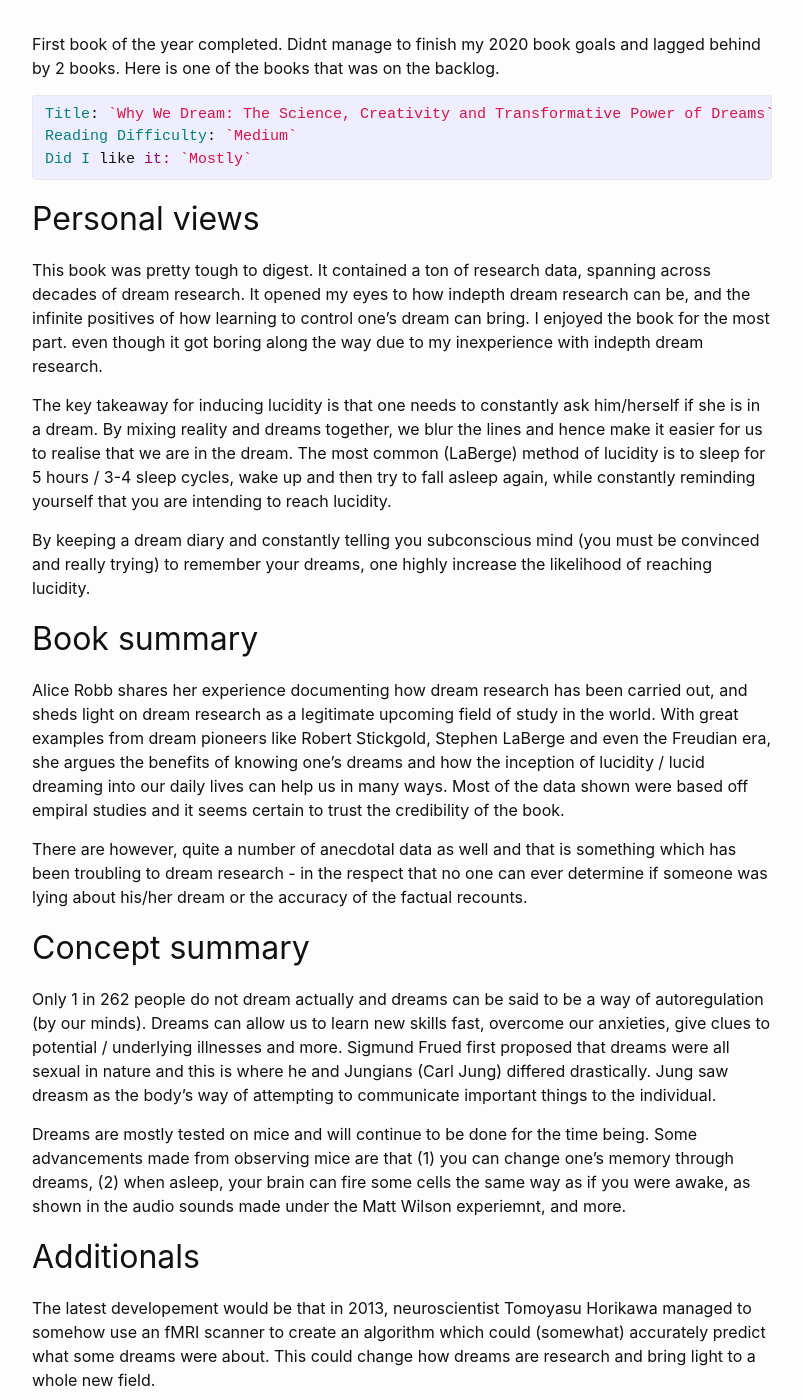
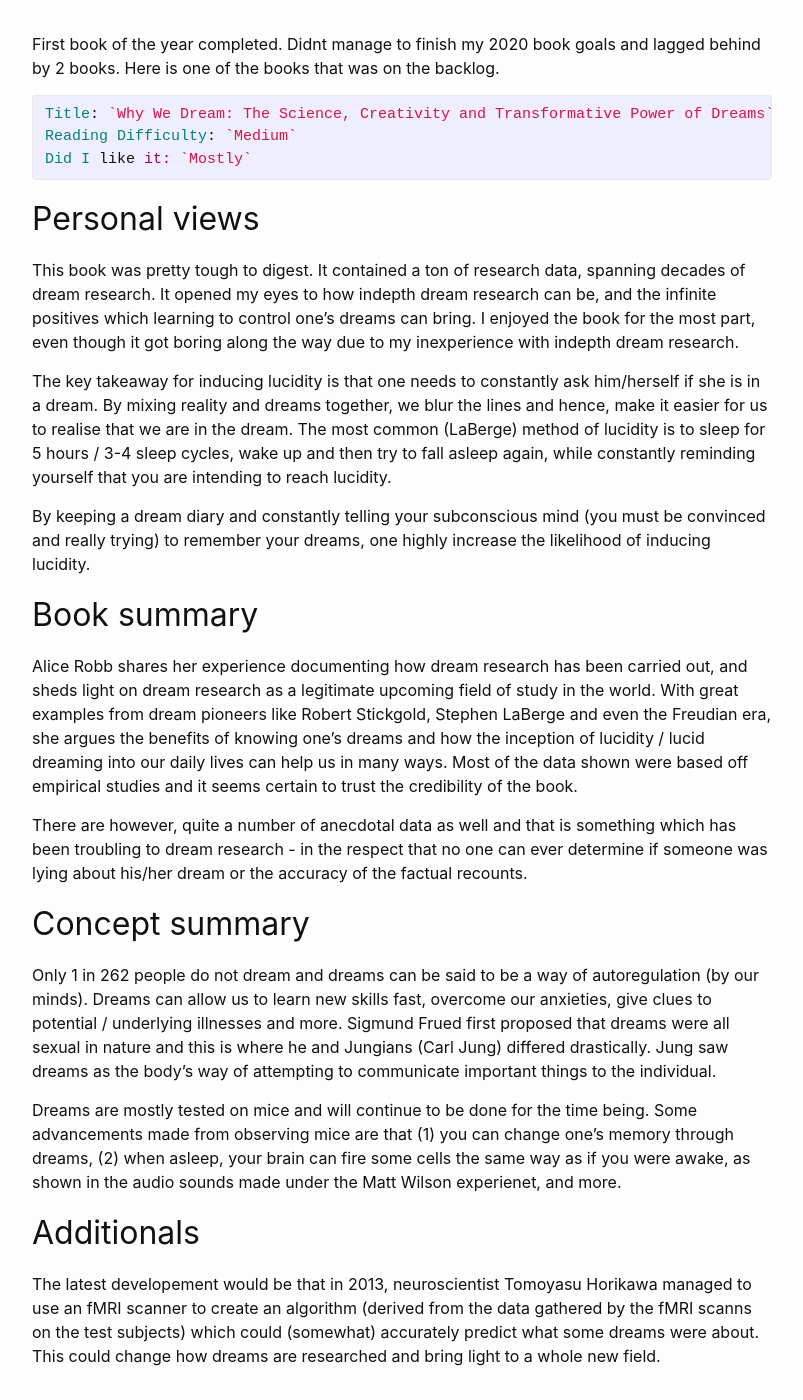
Before and after one commit to quinncheong/quinncheong.github.io, a Jekyll site: the page built from posts-book-reviews/_posts/2021-01-20-why-we-dream.markdown, in a window 1280 px wide and 1400 px high, scrolled down 252 px. Shown: the whole window, without its empty margins (238-1041 px from the left). Built offline with Jekyll 4.4.1, drawn with Linux system fonts in a browser that asks for light colours.

Commit message:
Change spelling errors

```diff
--- a/posts-book-reviews/_posts/2021-01-20-why-we-dream.markdown
+++ b/posts-book-reviews/_posts/2021-01-20-why-we-dream.markdown
@@ -13,25 +13,24 @@ Did I like it: `Mostly`
 {% endhighlight %}
 
 ## Personal views
-This book was pretty tough to digest. It contained a ton of research data, spanning across decades of dream research. It opened my eyes to how indepth dream research can be, and the infinite positives of how learning to control one's dream can bring. I enjoyed the book for the most part. even though it got boring along the way due to my inexperience with indepth dream research.
+This book was pretty tough to digest. It contained a ton of research data, spanning decades of dream research. It opened my eyes to how indepth dream research can be, and the infinite positives which learning to control one's dreams can bring. I enjoyed the book for the most part, even though it got boring along the way due to my inexperience with indepth dream research.
 
-The key takeaway for inducing lucidity is that one needs to constantly ask him/herself if she is in a dream. By mixing reality and dreams together, we blur the lines and hence make it easier for us to realise that we are in the dream. The most common (LaBerge) method of lucidity is to sleep for 5 hours / 3-4 sleep cycles, wake up and then try to fall asleep again, while constantly reminding yourself that you are intending to reach lucidity.
+The key takeaway for inducing lucidity is that one needs to constantly ask him/herself if she is in a dream. By mixing reality and dreams together, we blur the lines and hence, make it easier for us to realise that we are in the dream. The most common (LaBerge) method of lucidity is to sleep for 5 hours / 3-4 sleep cycles, wake up and then try to fall asleep again, while constantly reminding yourself that you are intending to reach lucidity.
 
-By keeping a dream diary and constantly telling you subconscious mind (you must be convinced and really trying) to remember your dreams, one highly increase the likelihood of reaching lucidity.
-
+By keeping a dream diary and constantly telling your subconscious mind (you must be convinced and really trying) to remember your dreams, one highly increase the likelihood of inducing lucidity.
 
 ## Book summary
-Alice Robb shares her experience documenting how dream research has been carried out, and sheds light on dream research as a legitimate upcoming field of study in the world. With great examples from dream pioneers like Robert Stickgold, Stephen LaBerge and even the Freudian era, she argues the benefits of knowing one's dreams and how the inception of lucidity / lucid dreaming into our daily lives can help us in many ways. Most of the data shown were based off empiral studies and it seems certain to trust the credibility of the book.
+Alice Robb shares her experience documenting how dream research has been carried out, and sheds light on dream research as a legitimate upcoming field of study in the world. With great examples from dream pioneers like Robert Stickgold, Stephen LaBerge and even the Freudian era, she argues the benefits of knowing one's dreams and how the inception of lucidity / lucid dreaming into our daily lives can help us in many ways. Most of the data shown were based off empirical studies and it seems certain to trust the credibility of the book.
 
 There are however, quite a number of anecdotal data as well and that is something which has been troubling to dream research - in the respect that no one can ever determine if someone was lying about his/her dream or the accuracy of the factual recounts.
 
 ## Concept summary
-Only 1 in 262 people do not dream actually and dreams can be said to be a way of autoregulation (by our minds). Dreams can allow us to learn new skills fast, overcome our anxieties, give clues to potential / underlying illnesses and more. Sigmund Frued first proposed that dreams were all sexual in nature and this is where he and Jungians (Carl Jung) differed drastically. Jung saw dreasm as the body's way of attempting to communicate important things to the individual.
+Only 1 in 262 people do not dream and dreams can be said to be a way of autoregulation (by our minds). Dreams can allow us to learn new skills fast, overcome our anxieties, give clues to potential / underlying illnesses and more. Sigmund Frued first proposed that dreams were all sexual in nature and this is where he and Jungians (Carl Jung) differed drastically. Jung saw dreams as the body's way of attempting to communicate important things to the individual.
 
-Dreams are mostly tested on mice and will continue to be done for the time being. Some advancements made from observing mice are that (1) you can change one's memory through dreams, (2) when asleep, your brain can fire some cells the same way as if you were awake, as shown in the audio sounds made under the Matt Wilson experiemnt, and more.
+Dreams are mostly tested on mice and will continue to be done for the time being. Some advancements made from observing mice are that (1) you can change one's memory through dreams, (2) when asleep, your brain can fire some cells the same way as if you were awake, as shown in the audio sounds made under the Matt Wilson experienet, and more.
 
 ## Additionals
-The latest developement would be that in 2013, neuroscientist Tomoyasu Horikawa managed to somehow use an fMRI scanner to create an algorithm which could (somewhat) accurately predict what some dreams were about. This could change how dreams are research and bring light to a whole new field.
+The latest developement would be that in 2013, neuroscientist Tomoyasu Horikawa managed to use an fMRI scanner to create an algorithm (derived from the data gathered by the fMRI scanns on the test subjects) which could (somewhat) accurately predict what some dreams were about. This could change how dreams are researched and bring light to a whole new field.
 
 <!-- {% highlight ruby %}
 def print_hi(name)
```
